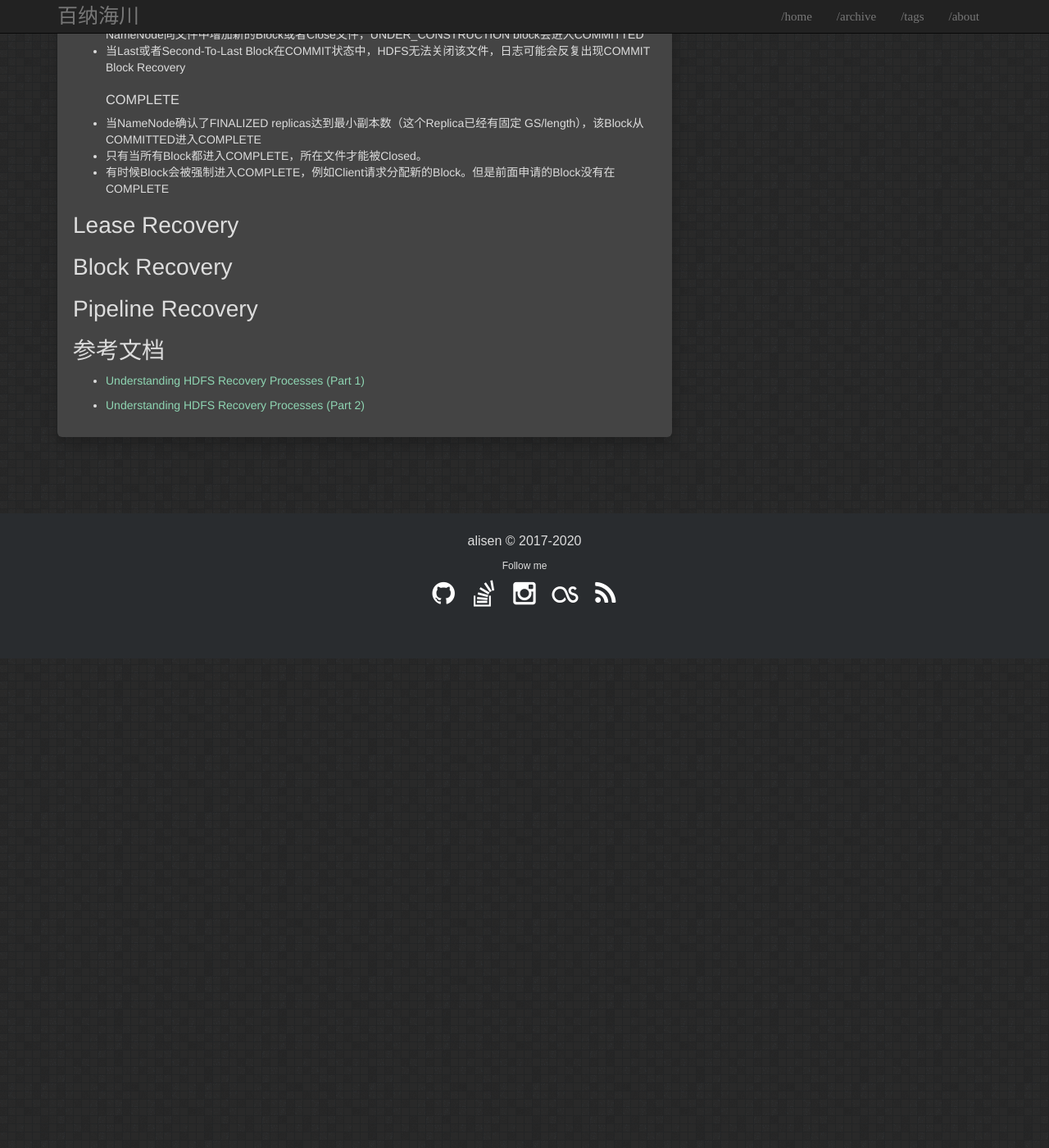
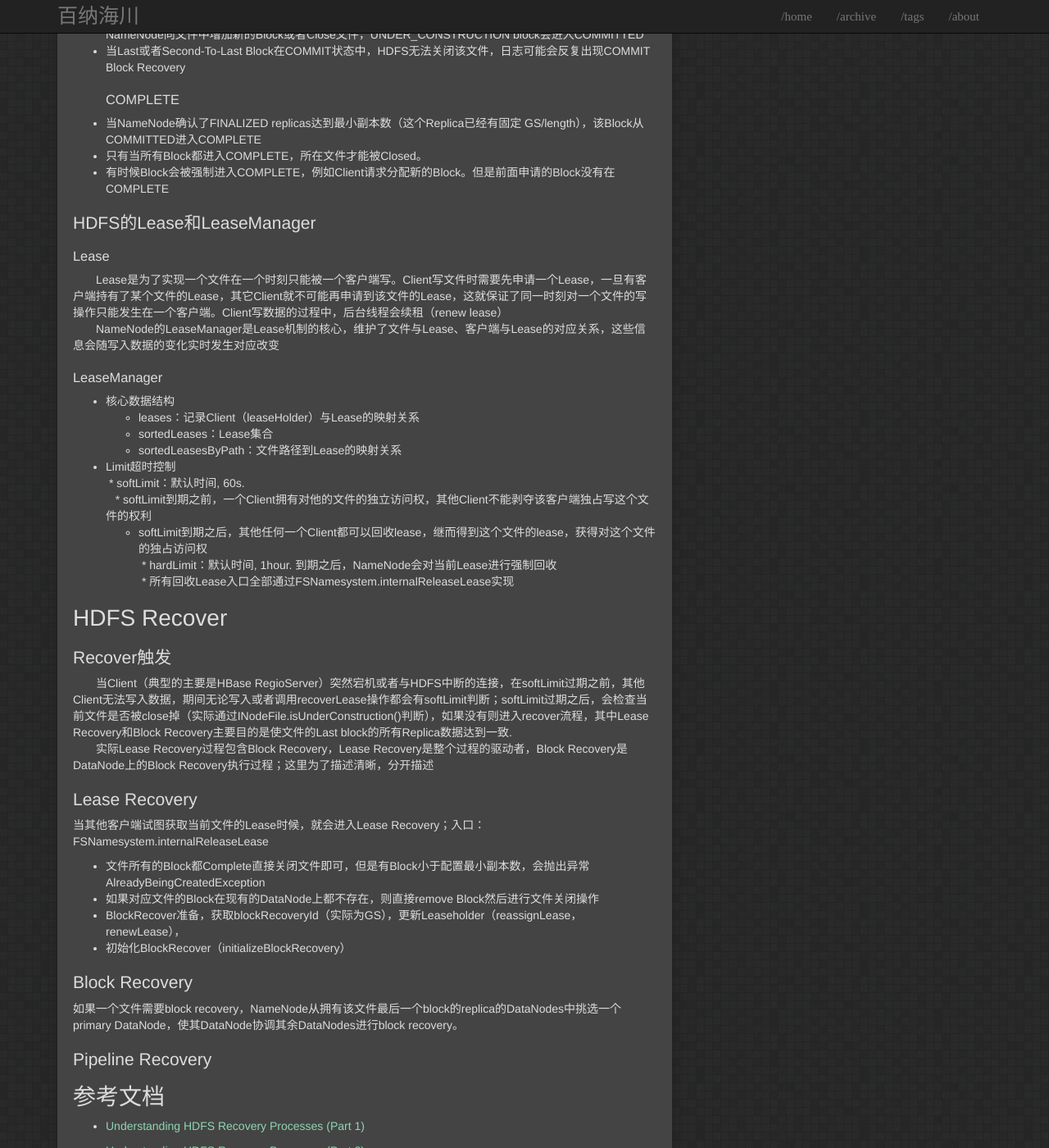
Before and after one commit to igithu/summary, a Jekyll site: the page built from _posts/2018-04-14-hdfs-recover.md, in a window 1280 px wide and 1400 px high, scrolled down 1950 px. Shown: the whole window at 82% size. Built offline with Jekyll 4.4.1, drawn with Linux system fonts in a browser that asks for light colours; before the commit the page ends 2753 px from its top, so only the background shows below that; some of the changed text lies outside the part shown.

Commit message:
Update 2018-04-14-hdfs-recover.md

```diff
--- a/_posts/2018-04-14-hdfs-recover.md
+++ b/_posts/2018-04-14-hdfs-recover.md
@@ -16,7 +16,7 @@ tags: hdfs
 * 在写数据的过程中，如果文件的最last block没有写到pipeline的所有DataNodes中，则在Lease Recovery后，不同节点的数据将不同。在Lease Recovery 关闭文件前，需保证所有复本最后一个block有相同的长度，这个过程称为 Block Recovery。仅仅当文件最后一个block不处于COMPLETE状态时，Lease Recovery才会解决Block Recovery。
 * 在pipeline写过程中，pipeline中的DataNode可能出现异常，为保证写操作不失败，HDFS需从错误中恢复并保证pipeline继续写下去。从pipeline错误中恢复的过程称为Pipeline Recovery
 
-# Recover过程需要知道的
+# Recover过程中的重要元素
 说明：我们把DataNode上的块Block叫做副本（Replica），以区别于NameNode上的块
 ## Replica状态
 ### FINALIZED
@@ -54,9 +54,39 @@ tags: hdfs
 * 只有当所有Block都进入COMPLETE，所在文件才能被Closed。
 * 有时候Block会被强制进入COMPLETE，例如Client请求分配新的Block。但是前面申请的Block没有在COMPLETE
 
-# Lease Recovery
-# Block Recovery
-# Pipeline Recovery
+## HDFS的Lease和LeaseManager
+### Lease
+&emsp;&emsp;Lease是为了实现一个文件在一个时刻只能被一个客户端写。Client写文件时需要先申请一个Lease，一旦有客户端持有了某个文件的Lease，其它Client就不可能再申请到该文件的Lease，这就保证了同一时刻对一个文件的写操作只能发生在一个客户端。Client写数据的过程中，后台线程会续租（renew lease）
+&emsp;&emsp;NameNode的LeaseManager是Lease机制的核心，维护了文件与Lease、客户端与Lease的对应关系，这些信息会随写入数据的变化实时发生对应改变
+### LeaseManager
+* 核心数据结构
+  * leases：记录Client（leaseHolder）与Lease的映射关系
+  * sortedLeases：Lease集合
+  * sortedLeasesByPath：文件路径到Lease的映射关系
+* Limit超时控制
+  * softLimit：默认时间, 60s.
+    * softLimit到期之前，一个Client拥有对他的文件的独立访问权，其他Client不能剥夺该客户端独占写这个文件的权利
+    * softLimit到期之后，其他任何一个Client都可以回收lease，继而得到这个文件的lease，获得对这个文件的独占访问权
+  * hardLimit：默认时间, 1hour. 到期之后，NameNode会对当前Lease进行强制回收
+  * 所有回收Lease入口全部通过FSNamesystem.internalReleaseLease实现
+
+
+# HDFS Recover
+
+## Recover触发
+&emsp;&emsp;当Client（典型的主要是HBase RegioServer）突然宕机或者与HDFS中断的连接，在softLimit过期之前，其他Client无法写入数据，期间无论写入或者调用recoverLease操作都会有softLimit判断；softLimit过期之后，会检查当前文件是否被close掉（实际通过INodeFile.isUnderConstruction()判断），如果没有则进入recover流程，其中Lease Recovery和Block Recovery主要目的是使文件的Last block的所有Replica数据达到一致.
+&emsp;&emsp;实际Lease Recovery过程包含Block Recovery，Lease Recovery是整个过程的驱动者，Block Recovery是DataNode上的Block Recovery执行过程；这里为了描述清晰，分开描述
+
+## Lease Recovery
+当其他客户端试图获取当前文件的Lease时候，就会进入Lease Recovery；入口：FSNamesystem.internalReleaseLease
+* 文件所有的Block都Complete直接关闭文件即可，但是有Block小于配置最小副本数，会抛出异常AlreadyBeingCreatedException
+* 如果对应文件的Block在现有的DataNode上都不存在，则直接remove Block然后进行文件关闭操作
+* BlockRecover准备，获取blockRecoveryId（实际为GS），更新Leaseholder（reassignLease， renewLease），
+* 初始化BlockRecover（initializeBlockRecovery）
+
+## Block Recovery
+如果一个文件需要block recovery，NameNode从拥有该文件最后一个block的replica的DataNodes中挑选一个primary DataNode，使其DataNode协调其余DataNodes进行block recovery。
+## Pipeline Recovery
 
 
 
```
